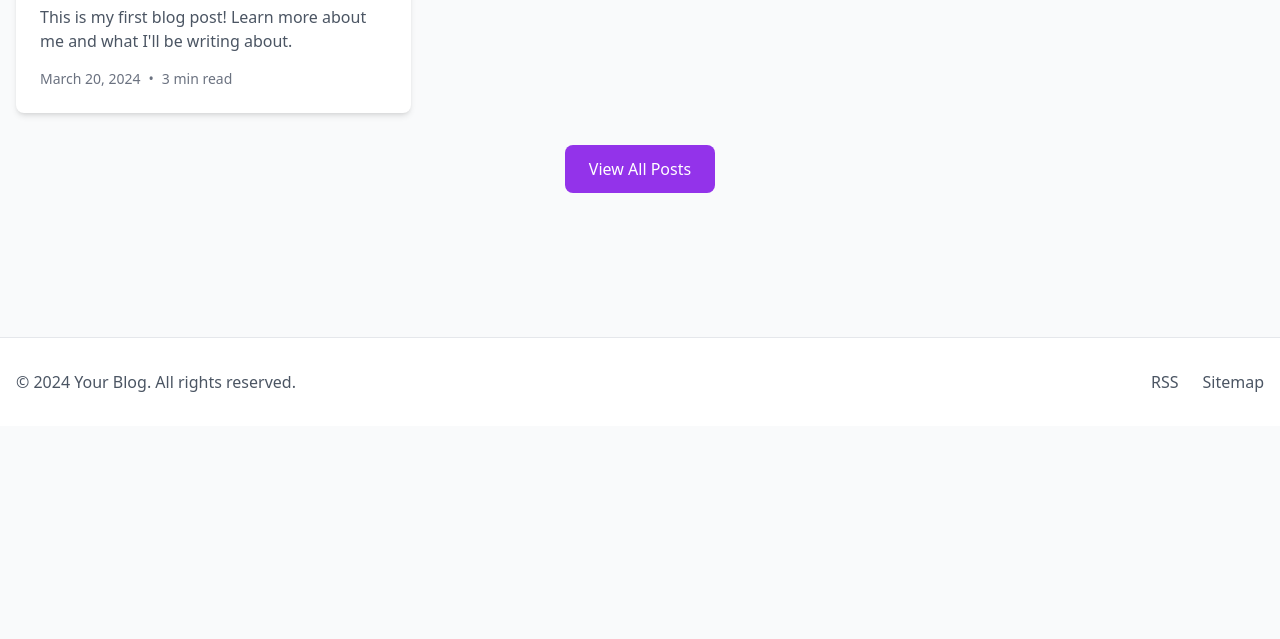
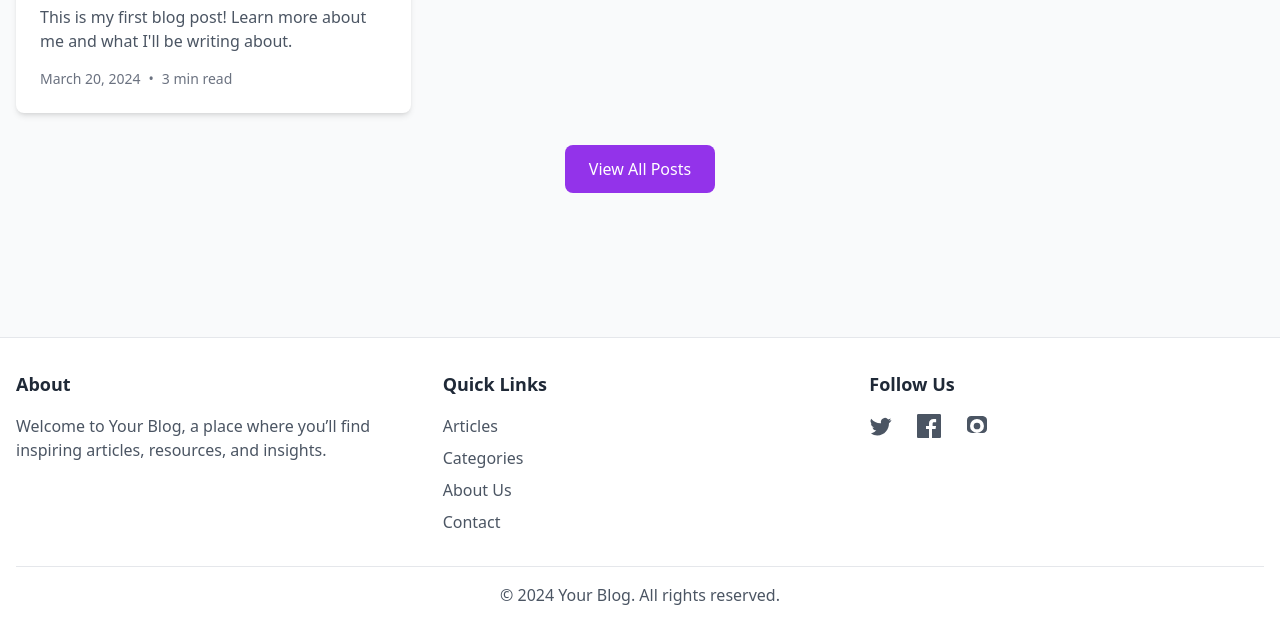
Before and after one commit to emapg/special-disco, an Astro site: page / in a window 1280 px wide. Shown: the part 620-1259 px from the top of the page. Before the commit the page ends 1046 px from the top, so only its background shows below. Built offline with nearby package versions, Linux system fonts and the light colour scheme; Astro itself is replaced by a stand-in of ours.

Commit message:
Update Footer.astro

```diff
--- a/src/components/Footer.astro
+++ b/src/components/Footer.astro
@@ -1,19 +1,67 @@
 <footer class="bg-white dark:bg-gray-800 border-t border-gray-200 dark:border-gray-700 mt-12">
   <div class="container mx-auto px-4 py-8">
-    <div class="flex flex-col md:flex-row justify-between items-center">
-      <div class="mb-4 md:mb-0">
+    <div class="grid grid-cols-1 md:grid-cols-3 gap-8">
+      <!-- About Section -->
+      <div>
+        <h2 class="text-lg font-semibold text-gray-800 dark:text-white mb-4">About</h2>
         <p class="text-gray-600 dark:text-gray-400">
-          © {new Date().getFullYear()} Your Blog. All rights reserved.
+          Welcome to Your Blog, a place where you’ll find inspiring articles, resources, and insights.
         </p>
       </div>
-      <div class="flex space-x-6">
-        <a href="/rss.xml" class="text-gray-600 dark:text-gray-400 hover:text-gray-900 dark:hover:text-white">
-          RSS
-        </a>
-        <a href="/sitemap-index.xml" class="text-gray-600 dark:text-gray-400 hover:text-gray-900 dark:hover:text-white">
-          Sitemap
-        </a>
+
+      <!-- Links Section -->
+      <div>
+        <h2 class="text-lg font-semibold text-gray-800 dark:text-white mb-4">Quick Links</h2>
+        <ul class="space-y-2">
+          <li>
+            <a href="/blog" class="text-gray-600 dark:text-gray-400 hover:text-gray-900 dark:hover:text-white">
+              Articles
+            </a>
+          </li>
+          <li>
+            <a href="/categories" class="text-gray-600 dark:text-gray-400 hover:text-gray-900 dark:hover:text-white">
+              Categories
+            </a>
+          </li>
+          <li>
+            <a href="/about" class="text-gray-600 dark:text-gray-400 hover:text-gray-900 dark:hover:text-white">
+              About Us
+            </a>
+          </li>
+          <li>
+            <a href="/contact" class="text-gray-600 dark:text-gray-400 hover:text-gray-900 dark:hover:text-white">
+              Contact
+            </a>
+          </li>
+        </ul>
       </div>
+
+      <!-- Social Media Links -->
+      <div>
+        <h2 class="text-lg font-semibold text-gray-800 dark:text-white mb-4">Follow Us</h2>
+        <div class="flex space-x-6">
+          <a href="https://twitter.com" target="_blank" rel="noopener" class="text-gray-600 dark:text-gray-400 hover:text-blue-500 transition-colors">
+            <svg class="w-6 h-6" fill="currentColor" viewBox="0 0 24 24" xmlns="http://www.w3.org/2000/svg">
+              <path d="M22.46 6c-.77.35-1.6.59-2.46.69a4.18 4.18 0 0 0 1.82-2.3 8.36 8.36 0 0 1-2.64 1 4.15 4.15 0 0 0-7.15 3.78A11.8 11.8 0 0 1 2.23 4.7a4.15 4.15 0 0 0 1.29 5.54A4.06 4.06 0 0 1 2 9.27v.05a4.15 4.15 0 0 0 3.32 4.07 4.23 4.23 0 0 1-1.09.14c-.26 0-.53-.03-.79-.07a4.15 4.15 0 0 0 3.88 2.89A8.33 8.33 0 0 1 2 19.54a11.73 11.73 0 0 0 6.29 1.84c7.55 0 11.67-6.26 11.67-11.67v-.53a8.36 8.36 0 0 0 2.1-2.13z"></path>
+            </svg>
+          </a>
+          <a href="https://facebook.com" target="_blank" rel="noopener" class="text-gray-600 dark:text-gray-400 hover:text-blue-600 transition-colors">
+            <svg class="w-6 h-6" fill="currentColor" viewBox="0 0 24 24" xmlns="http://www.w3.org/2000/svg">
+              <path d="M22.67 0H1.33C.6 0 0 .6 0 1.33v21.34C0 23.4.6 24 1.33 24H12v-9H9v-3h3V9.5c0-3 1.82-4.5 4.47-4.5 1.27 0 2.36.09 2.68.14v3.1h-1.84c-1.45 0-1.73.69-1.73 1.7V12h3.44l-.45 3H15v9h7.67c.73 0 1.33-.6 1.33-1.33V1.33C24 .6 23.4 0 22.67 0z"></path>
+            </svg>
+          </a>
+          <a href="https://instagram.com" target="_blank" rel="noopener" class="text-gray-600 dark:text-gray-400 hover:text-pink-500 transition-colors">
+            <svg class="w-6 h-6" fill="currentColor" viewBox="0 0 24 24" xmlns="http://www.w3.org/2000/svg">
+              <path d="M7.75 2h8.5C20.32 2 22 3.68 22 6.25v8.5c0 2.57-1.68 4.25-4.25 4.25h-8.5C3.68 19 2 17.32 2 14.75v-8.5C2 3.68 3.68 2 6.25 2zM12 8.66a3.34 3.34 0 1 0 0 6.68 3.34 3.34 0 0 0 0-6.68zm7.2-3.16a1.11 1.11 0 1 1-2.22 0 1.11 1.11 0 0 1 2.22 0zM12 4.98a6.96 6.96 0 1 0 0 13.92 6.96 6.96 0 0 0 0-13.92z"></path>
+            </svg>
+          </a>
+        </div>
+      </div>
+    </div>
+    <div class="mt-8 border-t border-gray-200 dark:border-gray-700 pt-4">
+      <p class="text-center text-gray-600 dark:text-gray-400">
+        © {new Date().getFullYear()} Your Blog. All rights reserved.
+      </p>
     </div>
   </div>
 </footer>
```
